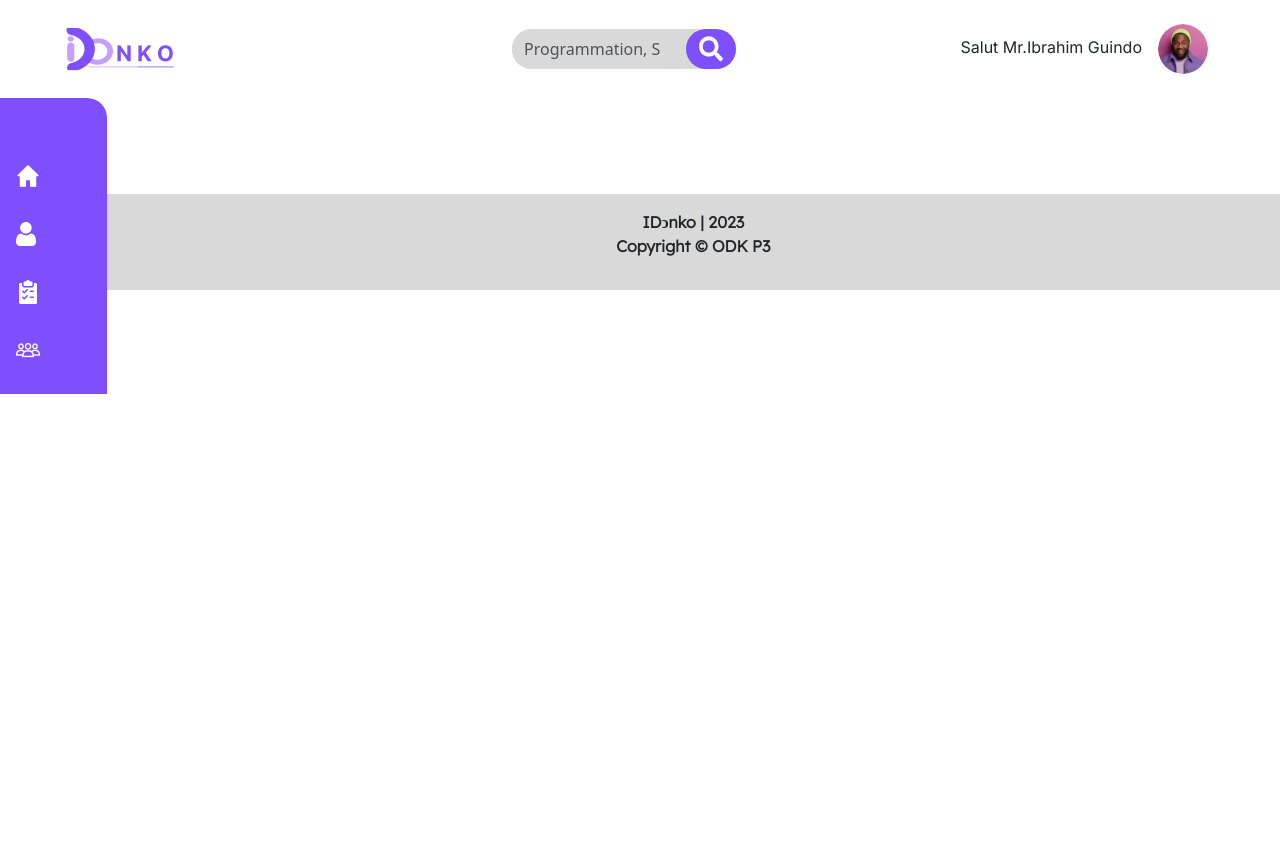
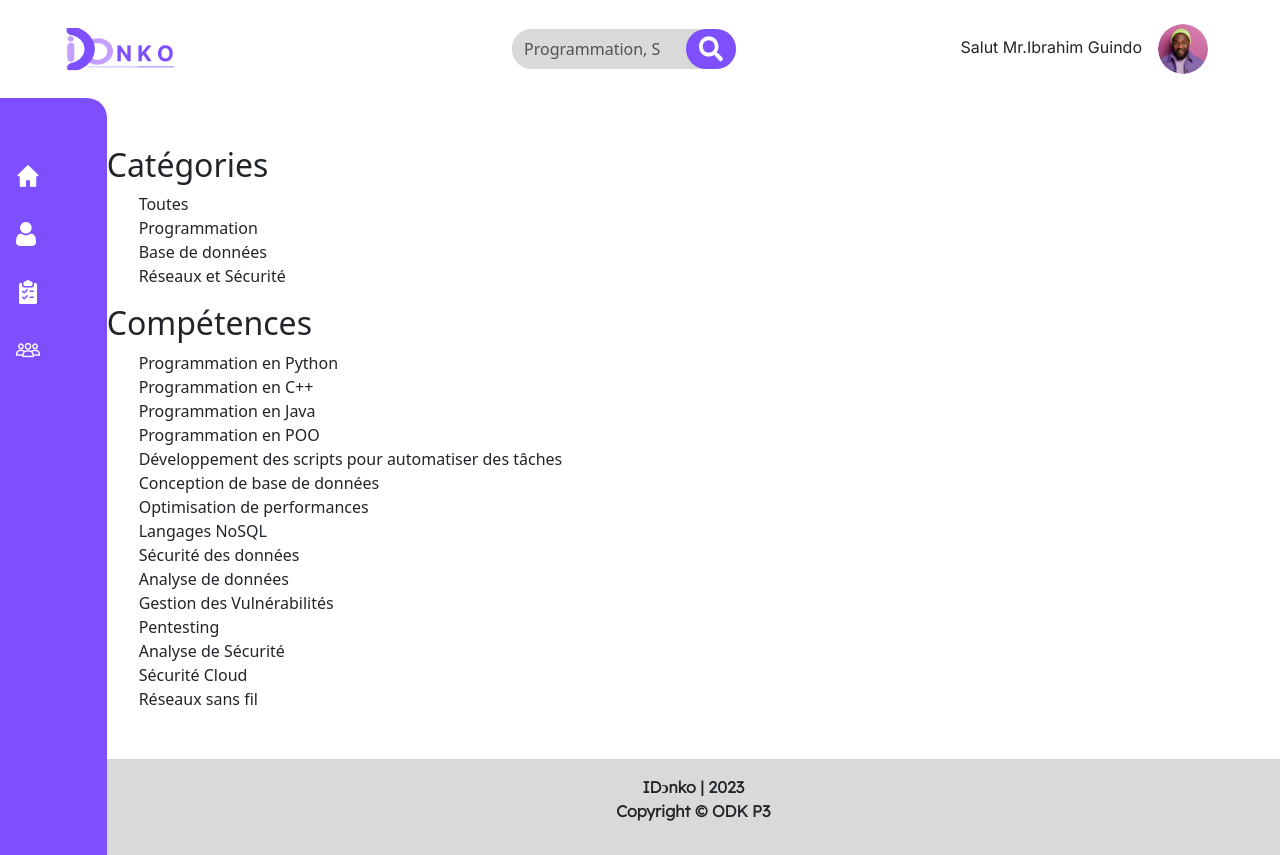
Before and after one commit to blonkon/Gestion_de_competences, an Angular app in the folder idonko/: page /liste in a window 1280 px wide. Before the commit this address led to /. Before the commit the page ends 800 px from the top, so only its background shows below. Built offline with nearby package versions, Linux system fonts and the light colour scheme.

Commit message:
Mise à jour

```diff
--- a/idonko/angular.json
+++ b/idonko/angular.json
@@ -34,7 +34,13 @@
               "node_modules/bootstrap/dist/css/bootstrap.css"
             ],
             "scripts": [
-            ]
+              "./node_modules/hammerjs/hammer.min.js"
+            ],
+            "stylePreprocessorOptions": {
+              "includePaths": [
+                "node_modules"
+              ]
+            }
           },
           "configurations": {
             "production": {
@@ -97,7 +103,14 @@
             "styles": [
               "src/styles.scss"
             ],
-            "scripts": []
+            "scripts": [
+              "./node_modules/hammerjs/hammer.min.js"
+            ],
+            "stylePreprocessorOptions": {
+              "includePaths": [
+                "node_modules"
+              ]
+            }
           }
         }
       }
--- a/idonko/package.json
+++ b/idonko/package.json
@@ -20,7 +20,11 @@
     "@angular/platform-browser": "^15.0.0",
     "@angular/platform-browser-dynamic": "^15.0.0",
     "@angular/router": "^15.0.0",
+    "@igniteui/material-icons-extended": "^3.0.0",
     "bootstrap": "^5.3.1",
+    "fflate": "^0.7.3",
+    "hammerjs": "^2.0.8",
+    "minireset.css": "~0.0.4",
     "rxjs": "~7.5.0",
     "tslib": "^2.3.0",
     "zone.js": "~0.12.0"
@@ -29,6 +33,8 @@
     "@angular-devkit/build-angular": "^15.0.0",
     "@angular/cli": "^15.2.9",
     "@angular/compiler-cli": "^15.0.0",
+    "@igniteui/angular-schematics": "~15.1.1110",
+    "@types/hammerjs": "^2.0.40",
     "@types/jasmine": "~4.3.0",
     "jasmine-core": "~4.5.0",
     "karma": "~6.4.0",
--- a/idonko/src/app/app-routing.module.ts
+++ b/idonko/src/app/app-routing.module.ts
@@ -3,12 +3,14 @@ import { RouterModule, Routes } from '@angular/router';
 import { AccueilComponent } from './accueil/accueil.component';
 import { AutresComponent } from './autres/autres.component';
 import { UserProfileComponent } from './user-profile/user-profile.component';
+import { ListCompetenceComponent } from './list-competence/list-competence.component';
 
 const routes: Routes = [
-{path : "accueil",component : AccueilComponent},
 {path : "",component : AccueilComponent},
 {path : "autres", component : AutresComponent},
 {path : "profile", component: UserProfileComponent},
+{path : "liste", component: ListCompetenceComponent},
+
 ];
 
 @NgModule({
--- a/idonko/src/app/app.component.html
+++ b/idonko/src/app/app.component.html
@@ -34,7 +34,7 @@
       <ul class="mt-1 mt-md-5 ">
         <li class="pb-3 " ><img src="../assets/accueil_icon.png"  alt="" class="pe-3"><span class="sidebartext " > <a routerLink="" >Accueil</a> </span></li>
         <li class="pb-3 "><img src="../assets/profile_icon.png" alt="" class="pe-3"><span class="sidebartext" ><a routerLink="profile" >Profile</a></span></li>
-        <li class="pb-3 "><img src="../assets/competences_icon.png" alt="" class="pe-3"><span class="sidebartext "><a routerLink="" >Competences</a></span></li>
+        <li class="pb-3 "><img src="../assets/competences_icon.png" alt="" class="pe-3"><span class="sidebartext "><a routerLink="liste" >Competences</a></span></li>
         <li class="pb-3 " ><img src="../assets/autres_icon.png" alt="" class="pe-3"><span class="sidebartext "  > <a routerLink="autres">Autres</a> </span></li>
       </ul>
     </nav>
--- /dev/null
+++ b/idonko/src/app/list-competence/list-competence.component.html
@@ -0,0 +1,18 @@
+<div class="list">
+  <div>
+    <h2>Catégories</h2>
+    <ul>
+      <li (click)="afficherToutesCompetences()">Toutes</li>
+      <li (click)="filterParCategorie('Programmation')">Programmation</li>
+      <li (click)="filterParCategorie('Base de données')">Base de données</li>
+      <li (click)="filterParCategorie('Réseaux et Sécurité')">Réseaux et Sécurité</li>
+    </ul>
+  </div>
+
+  <div>
+    <h2>Compétences</h2>
+    <ul>
+      <li *ngFor="let competence of competencesFiltrees">{{ competence.nom }}</li>
+    </ul>
+  </div>
+</div>
--- /dev/null
+++ b/idonko/src/app/list-competence/list-competence.component.scss
@@ -0,0 +1,24 @@
+.container{
+   display: flex;
+//    flex-wrap: wrap;
+   width: 100%;
+   flex-direction: column;
+}
+.example-card{
+    width: 200px;
+    border-radius: 50px;
+}
+
+.c1{
+    display: flex;
+    gap: 100px;
+}
+
+.c2{
+    display: flex;
+    gap: 100px;
+}
+
+.c3{
+    display: flex;
+}
--- /dev/null
+++ b/idonko/src/app/list-competence/list-competence.component.ts
@@ -0,0 +1,43 @@
+import { Component, OnInit } from '@angular/core';
+import { competence } from '../models/competence';
+import { competence1 } from '../models/competence1';
+
+@Component({
+  selector: 'app-list-competence',
+  templateUrl: './list-competence.component.html',
+  styleUrls: ['./list-competence.component.scss']
+})
+export class ListCompetenceComponent implements OnInit {
+  competences: competence1[] = [
+    { id: 1, nom: 'Programmation en Python', categorie: 'Programmation' },
+    { id: 2, nom: 'Programmation en C++', categorie: 'Programmation' },
+    { id: 3, nom: 'Programmation en Java', categorie: 'Programmation' },
+    { id: 4, nom: 'Programmation en POO', categorie: 'Programmation' },
+    { id: 5, nom: 'Développement des scripts pour automatiser des tâches', categorie: 'Programmation' },
+    { id: 6, nom: 'Conception de base de données', categorie: 'Base de données' },
+    { id: 7, nom: 'Optimisation de performances', categorie: 'Base de données' },
+    { id: 8, nom: 'Langages NoSQL', categorie: 'Base de données' },
+    { id: 9, nom: 'Sécurité des données', categorie: 'Base de données' },
+    { id: 10, nom: 'Analyse de données', categorie: 'Base de données' },
+    { id: 11, nom: 'Gestion des Vulnérabilités', categorie: 'Réseaux et Sécurité' },
+    { id: 12, nom: 'Pentesting', categorie: 'Réseaux et Sécurité' },
+    { id: 13, nom: 'Analyse de Sécurité', categorie: 'Réseaux et Sécurité' },
+    { id: 14, nom: 'Sécurité Cloud', categorie: 'Réseaux et Sécurité' },
+    { id: 15, nom: 'Réseaux sans  fil', categorie: 'Réseaux et Sécurité' },
+  ];
+
+  competencesFiltrees: competence1[] = [];
+
+  constructor() {}
+
+  ngOnInit(): void {
+    this.afficherToutesCompetences();
+  }
+
+  filterParCategorie(categorie: string) {
+    this.competencesFiltrees = this.competences.filter(comp => comp.categorie === categorie);
+  }
+  afficherToutesCompetences() {
+    this.competencesFiltrees = this.competences;
+  }
+}
--- /dev/null
+++ b/idonko/src/app/models/competence1.ts
@@ -0,0 +1,5 @@
+export interface competence1{
+    id: number;
+    nom:string;
+    categorie:string;
+}
--- a/idonko/src/index.html
+++ b/idonko/src/index.html
@@ -7,8 +7,10 @@
   <meta name="viewport" content="width=device-width, initial-scale=1">
   <link rel="icon" type="image/x-icon" href="favicon.ico">
   <link href="https://cdn.jsdelivr.net/npm/bootstrap@5.3.1/dist/css/bootstrap.min.css" rel="stylesheet" integrity="sha384-4bw+/aepP/YC94hEpVNVgiZdgIC5+VKNBQNGCHeKRQN+PtmoHDEXuppvnDJzQIu9" crossorigin="anonymous">
+  <link href="https://fonts.googleapis.com/css?family=Titillium+Web" rel="stylesheet">
+  <link href="https://fonts.googleapis.com/icon?family=Material+Icons" rel="stylesheet">
 </head>
-<body>
+<body class="ig-typography ig-scrollbar">
   <app-root></app-root>
   <script src="https://kit.fontawesome.com/659b10ff59.js" crossorigin="anonymous"></script>
   <script src="https://cdn.jsdelivr.net/npm/bootstrap@5.3.1/dist/js/bootstrap.bundle.min.js" integrity="sha384-HwwvtgBNo3bZJJLYd8oVXjrBZt8cqVSpeBNS5n7C8IVInixGAoxmnlMuBnhbgrkm" crossorigin="anonymous"></script>
```
Also changed, not shown: idonko/src/app/app.module.ts (+16 -10 lines), 2 other files (tests, documents, lock files or other folders).
